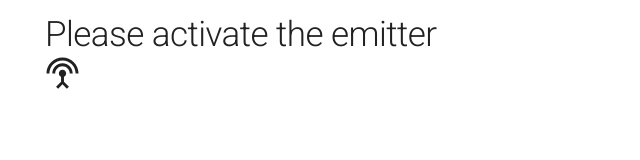
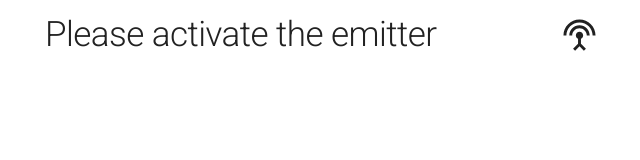
Before and after one commit to OleksandrDanylchenko/run-and-drive-emitter, a React (Vite) app: page /login in a window 1280 px wide. Shown: the top 160 px of the page, without its empty margins (319-959 px from the left). Built offline with nearby package versions, Linux system fonts and the light colour scheme.

Commit message:
fix: add default values for the flexbox mixin

```diff
--- a/src/styles/mixins/index.ts
+++ b/src/styles/mixins/index.ts
@@ -34,8 +34,8 @@ export const flexbox = (options: {
   justifyItems?: Property.JustifyItems;
   gap?: Property.Gap;
 }) => css`
-  display: ${options.display};
-  flex-direction: ${options.direction};
+  display: ${options.display || 'flex'};
+  flex-direction: ${options.direction || 'row'};
 
   ${options.placeContent
     ? css`
@@ -55,7 +55,7 @@ export const flexbox = (options: {
         justify-items: ${options.justifyItems};
       `}
 
-  flex-wrap: ${options.wrap};
+  flex-wrap: ${options.wrap || 'nowrap'};
   flex-shrink: ${options.shrink};
   flex-grow: ${options.grow};
   gap: ${options.gap};
```
